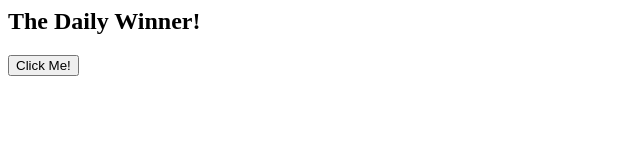
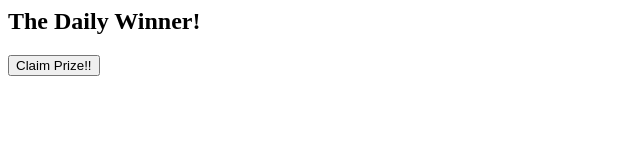
Before and after one commit to OceanMountain43215/Test, a plain HTML site: page index.html in a window 1280 px wide. Shown: the full height of the page, 0-640 px from the left. Drawn offline with Linux system fonts and the light colour scheme.

Commit message:
Update index.html

```diff
--- a/index.html
+++ b/index.html
@@ -3,7 +3,7 @@
 
 <h2>The Daily Winner!</h2>
 
-<button type="button" onclick="alert('Hello World!')">Click Me!</button>
+<button type="button" onclick="alert('Hello World!')">Claim Prize!!</button>
 
 </body>
 </html>
```
